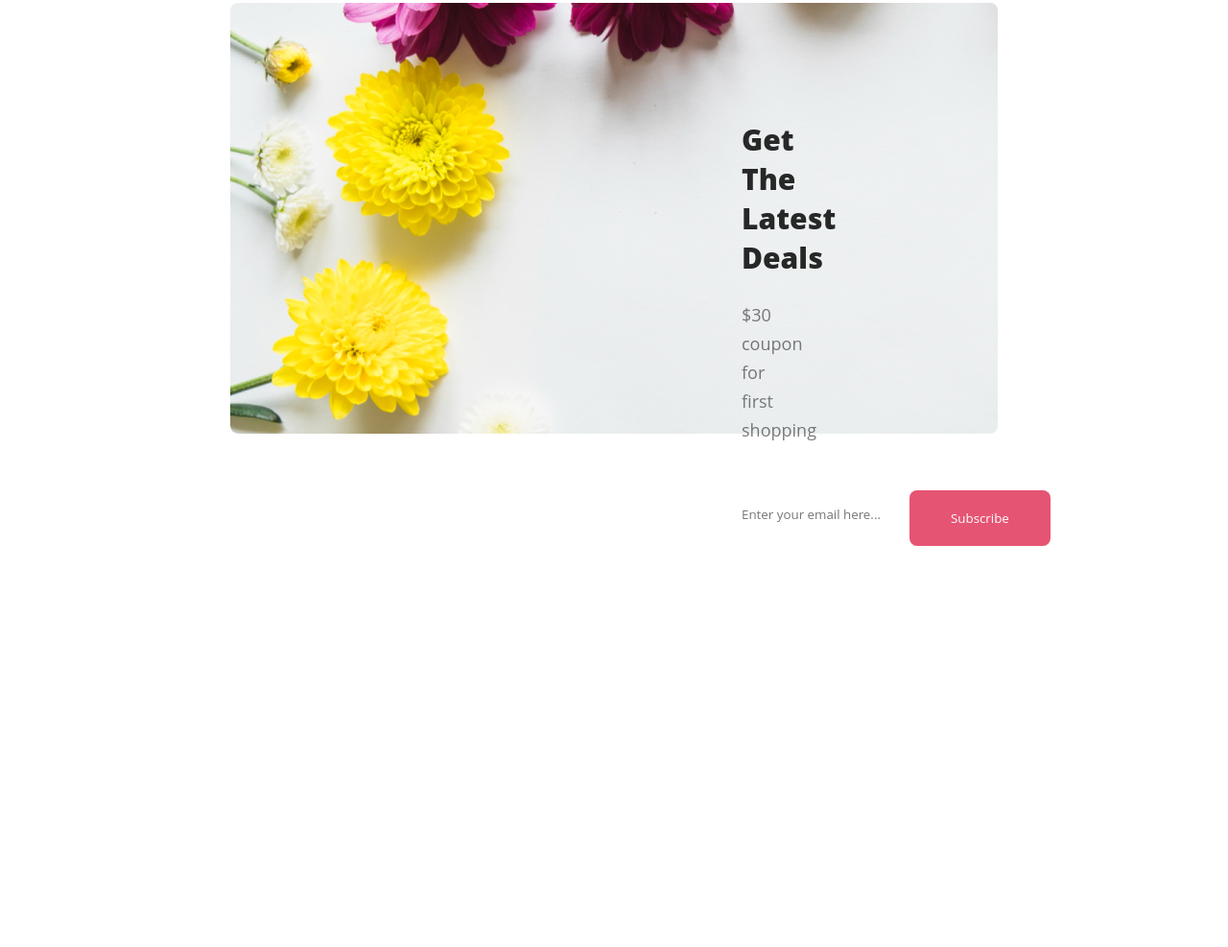
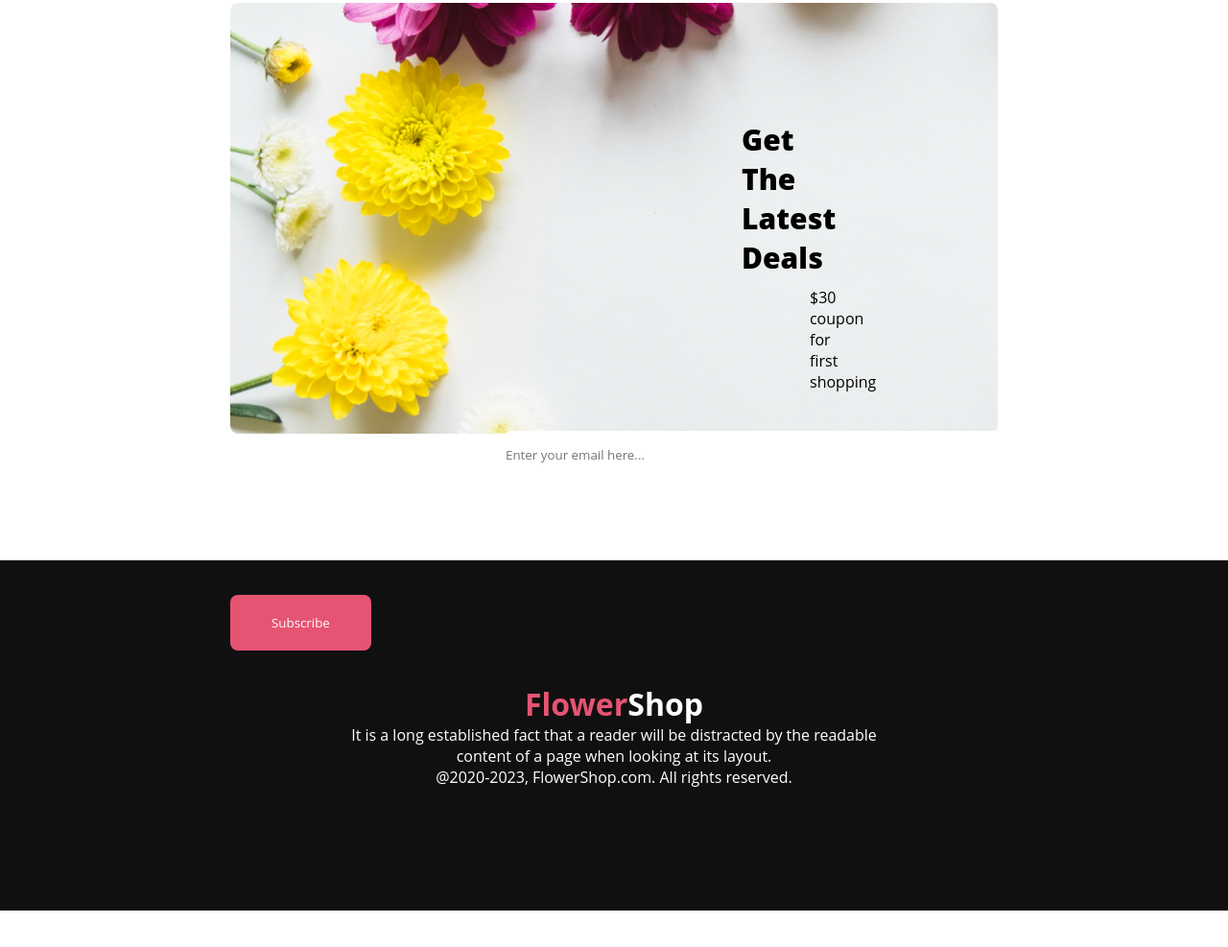
Before and after one commit to habib162/flower-shop-assignment-1, a plain HTML site: page index.html in a window 1280 px wide. Shown: the part 3284-4271 px from the top of the page at 96% size. Before the commit the page ends 4132 px from the top, so only its background shows below. Drawn offline with Linux system fonts and the light colour scheme.

Commit message:
design 80% done

```diff
--- a/css/style.css
+++ b/css/style.css
@@ -169,17 +169,32 @@ main {
     border-radius: 8px;
     align-items: center;
 }
-.latest-deal .section-title{
-    padding: 122px 533px 279px;
+.latest-deal h1{
+    padding: 122px 533px 10px;
+    font-size: 30px;
+    font-weight: 800;
 }
-.message{
-    display: flex;
-    justify-content: space-between;
+.latest-deal p{
+    padding: 0px 604px 0px;
+    font-size: 16px;
+    font-weight: 400;
 }
-.latest-deal .section-title input{
-    /* width: 700px; */
+
+.latest-deal input{
+    width: 600px;
     height: 50px;
     border: none;
     border-radius: 5px;
-    align-items: center;
+    margin: 40px 15px 121px 287px;
 }
+.latest-deal button{
+    margin-right: 200px;
+}
+
+footer{
+    background-color: #111010;
+    color: white;
+    text-align: center;
+    padding-top: 128px;
+    padding-bottom: 128px;
+}
--- a/index.html
+++ b/index.html
@@ -68,8 +68,8 @@
                 <div class="flower-card"><img src="images/Rectangle_6.png" alt="" class="card-image-4"></div>
             </div>
             <br><br><br><br><br><br>
+            <section>
                 <div class="latest-deal">
-                <div class="section-title">
                         <h1>Get The Latest Deals</h1>
                         <p>$30 coupon for first shopping</p>
                         <div class="message">
@@ -77,15 +77,18 @@
                             <button class="btn-primary">Subscribe</button>
                         </div>
                 </div>
-            </div>
+            </section>
             <br><br><br><br><br><br>
         </section>
 
 
     </main>
     <footer>
-
+        <h1><span class="off-color">Flower</span>Shop</h1>
+        <p>It is a long established fact that a reader will be distracted by the readable <br> content of a page when looking at its layout.</p>
+        <p>@2020-2023, FlowerShop.com. All rights reserved. </p>
     </footer>
+    <br><br><br><br><br><br>
 </body>
 
 </html>
```
Lines whose indentation alone changed are shown as unchanged.
